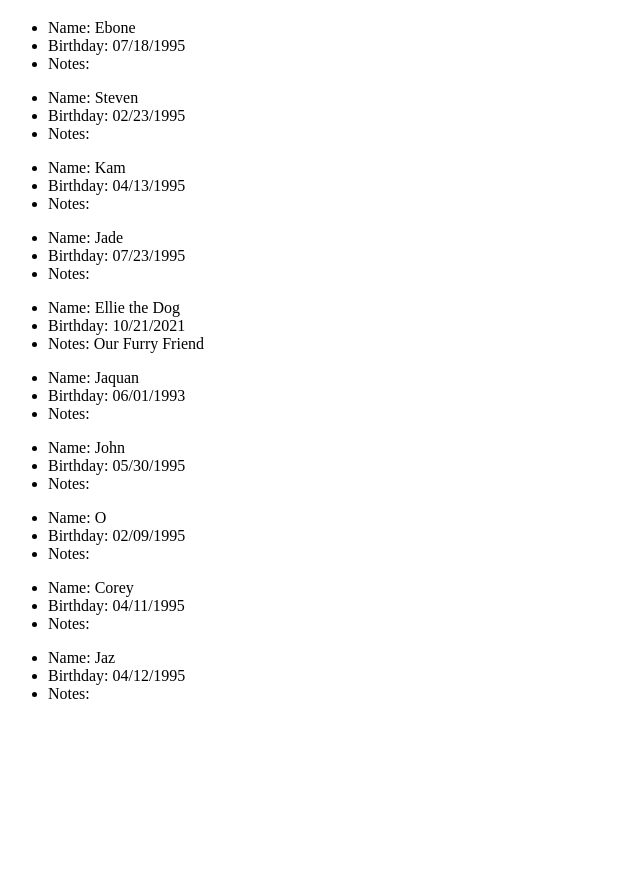
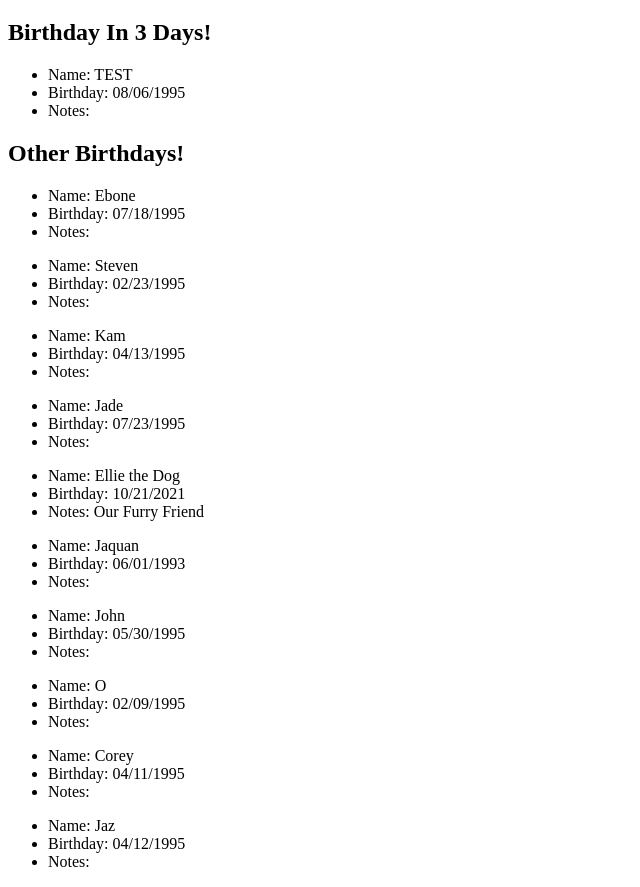
Before and after one commit to nevets-steven/birthday-reminder-app, a plain HTML site: page index.html in a window 1280 px wide. Shown: the part 61-948 px from the top of the page, without its empty margins (0-640 px from the left). Before the commit the page ends 800 px from the top, so only its background shows below. Drawn offline with Linux system fonts and the light colour scheme.

Commit message:
completed first 4 phases from readme

```diff
--- a/birthdays.json
+++ b/birthdays.json
@@ -28,6 +28,9 @@
      "notes":""},
     {"name":"Jaz",
      "birthday":"04/12/1995",
-     "notes": ""}
+     "notes": ""},
+    {"name":"TEST",
+     "birthday":"08/06/1995",
+     "notes":""}
 
 ]
--- a/index.html
+++ b/index.html
@@ -14,8 +14,15 @@
             <div id="outputDiv" style="display: none;">
 
             </div>
-            <div id="dataContainer">
+            <div id="birthdayContainer">
+                <h2>Birthday In 3 Days!</h2>
+                <div id="friendBirthday">
 
+                </div>
+                <h2>Other Birthdays!</h2>
+                <div id="otherBirthdays">
+
+                </div>
             </div>
         </section>
     </main>
--- a/script.js
+++ b/script.js
@@ -14,16 +14,52 @@ function getJSONData(){
             console.log(data);
             document.getElementById('outputDiv').innerText = JSON.stringify(data, null, 2); //raw data
 
-            const dataContainer = document.getElementById('dataContainer');
+            const friendBirthday = document.getElementById('friendBirthday');
             for (const friend of data){
-                console.log(friend.name);
-                dataContainer.innerHTML +=
+                // console.log(friend.name);
+                // dataContainer.innerHTML +=
 
-                `<ul>
-                    <li>Name: ${friend.name}</li>
-                    <li>Birthday: ${friend.birthday}</li>
-                    <li>Notes: ${friend.notes}</li>
-                 </ul>`
+                // `<ul>
+                //     <li>Name: ${friend.name}</li>
+                //     <li>Birthday: ${friend.birthday}</li>
+                //     <li>Notes: ${friend.notes}</li>
+                //  </ul>`
+                // console.log(typeof(friend.birthday))
+                const birthdayString = friend.birthday;
+
+                const today = new Date();
+                const currentYear = today.getFullYear();
+                const [month, day, year] = birthdayString.split('/');
+
+                const birthDate = new Date(currentYear, month-1, day);
+
+
+                if (birthDate < today){
+                    birthDate.setFullYear(currentYear + 1);
+                }
+
+                console.log(birthDate);
+
+                const difference = (birthDate.getTime() - today.getTime()) / (1000 * 60 * 60 * 24);
+
+                if (difference >= 0 && difference <= 3){
+                    friendBirthday.innerHTML +=
+                    `<ul>
+                        <li>Name: ${friend.name}</li>
+                        <li>Birthday: ${friend.birthday}</li>
+                        <li>Notes: ${friend.notes}</li>
+                    </ul>`;
+                }
+                else{
+                    const otherBirthday = document.getElementById('otherBirthdays');
+
+                    otherBirthday.innerHTML +=
+                    `<ul>
+                        <li>Name: ${friend.name}</li>
+                        <li>Birthday: ${friend.birthday}</li>
+                        <li>Notes: ${friend.notes}</li>
+                    </ul>`;
+                }
             }
 
         })
```
Also changed, not shown: ReadMe.md.
